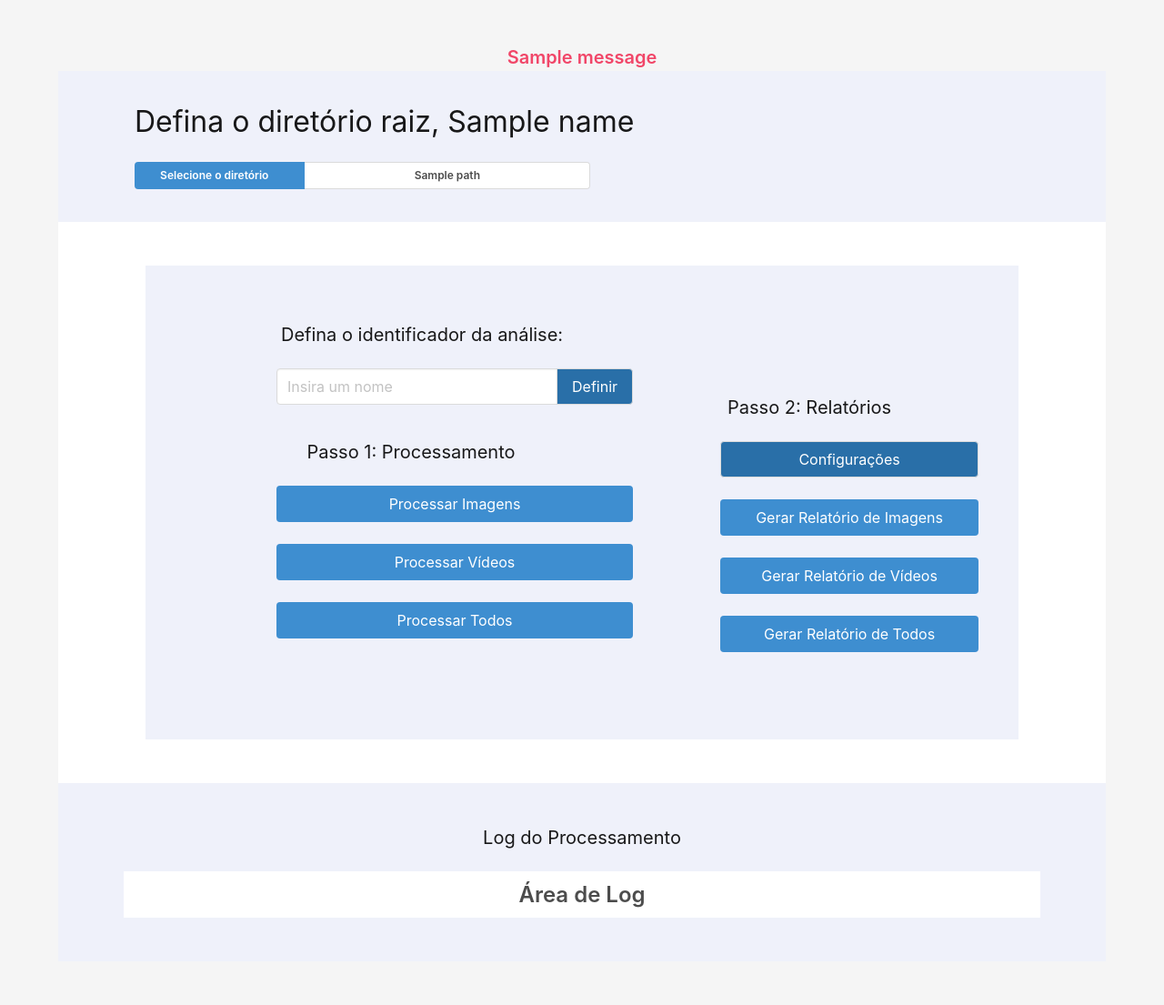
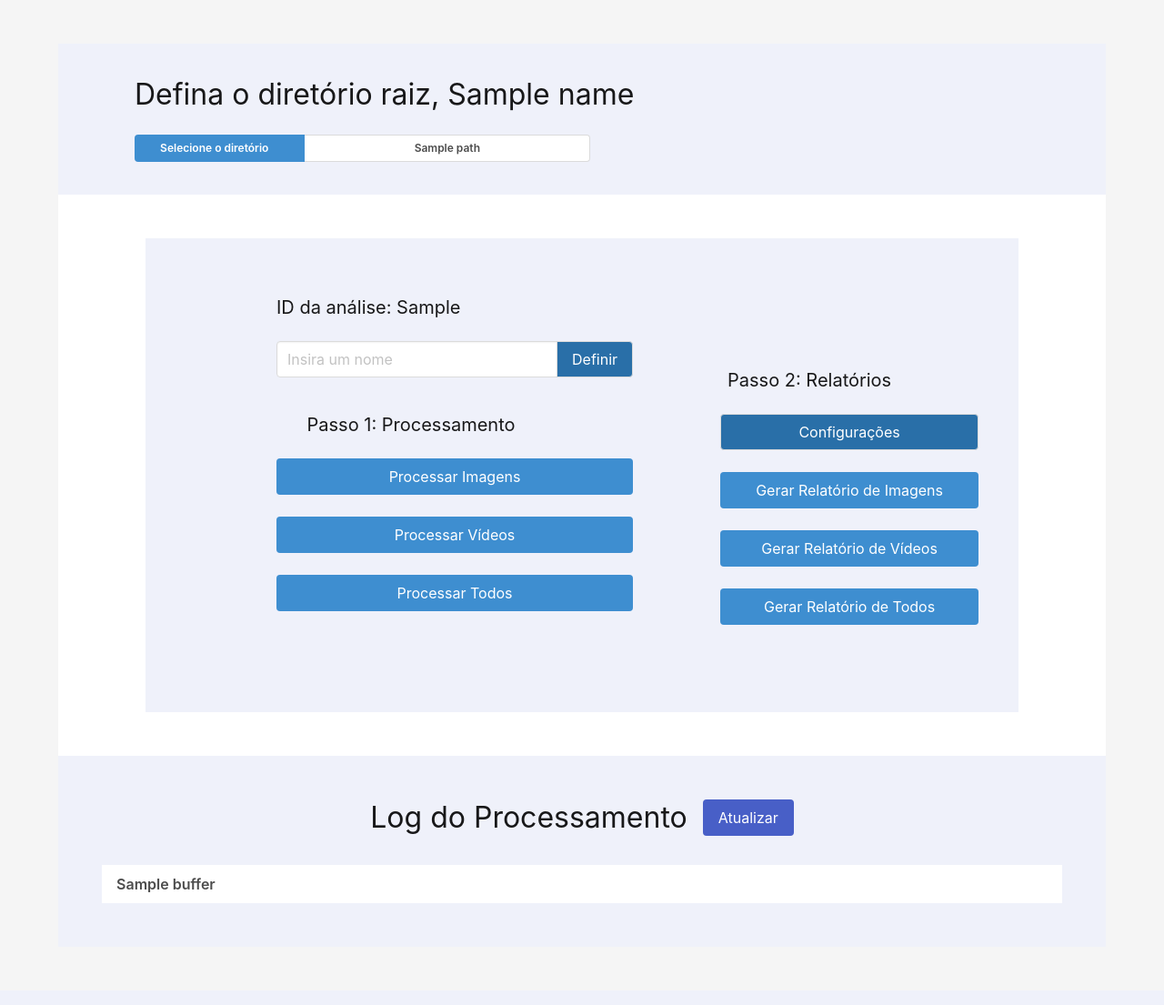
Before and after one commit to MPMG-DCC-UFMG/M08, a Python web app: template templates/new_analysis.html in a window 1280 px wide. Shown: the part 52-1157 px from the top of the page at 91% size. After the commit the page ends 1045 px from the top, so only its background shows below. Run offline with Jinja, Linux system fonts and the light colour scheme; the template is opened without the code that fills it: most values are stand-ins (such as "Sample title", 1, 10 or a date in 2020); one stand-in notice (Sample message) is shown; some libraries are stand-ins or nearby versions.

Commit message:
log funcional

```diff
--- a/templates/base.html
+++ b/templates/base.html
@@ -66,11 +66,13 @@
 
         <div class="hero-body">
             <div class="container has-text-centered">
-				{% with messages = get_flashed_messages() %}
+				{% with messages = get_flashed_messages(with_categories=true) %}
 				  {% if messages %}
 					<ul class=flashes>
-					{% for message in messages %}
-					  <li class="has-text-danger is-size-5 has-text-weight-semibold" >{{ message }}</li>
+					{% for category, message in messages %}
+						{% if category == 'error' %}
+							<li class="has-text-danger is-size-5 has-text-weight-semibold" >{{ message }}</li>
+						{% endif %}
 					{% endfor %}
 					</ul>
 				  {% endif %}
--- a/templates/new_analysis.html
+++ b/templates/new_analysis.html
@@ -50,14 +50,14 @@
             <div class="level-left">
                 <div class="collumns">
                     <div class="collumn pt-6 ml-6 pl-6 pr-6 pb-6">
-                        <h5 class="subtitle is-5 pr-6 mr-5">Defina o identificador da análise:</h5>
+                        <h5 class="subtitle is-5 pr-6 mr-5 has-text-left">ID da análise: {{ id_process }}</h5>
 							<form action="/idprocess" method="post">
 								<div class="field has-addons">
 									<div class="control">
 										<input class="input pr-6" type="text" name='id-process' placeholder="Insira um nome">
 									</div>
 									<div class="control">
-										<button type="submit" class="button has-background-info-dark has-text-white">Definir</button>
+										<button id="id-set" class="button has-background-info-dark has-text-white">Definir</button>
 									</div>
 								</div>
 							</form>
@@ -244,15 +244,19 @@
 
 <section class="section has-background-link-light">
     <div class="container is-fullwidth">
-        <h5 class="subtitle is-5">Log do Processamento</h5>
+		<form action="/log" method="post">
+		<label class="subtitle is-3">Log do Processamento </label>
+		<button type="submit" class="button is-link ml-2">
+			<span> Atualizar </span>
+		</button>
+		</form>
 
-        <nav class="level pl-5 pr-5">
-            <main role="main" class="column box-deco has-background-white">
-                <article class="blog-post">
-                    <h4 id="log-area" class="title is-4">Área de Log</h4>
-                </article>
-            </main>
-        </nav>
+		<main role="main" class="column box-deco has-background-white">
+			<article class="blog-post">
+				<p id="log" style='text-align: left; overflow-y: scroll; max-height: 300px; font-size: medium; white-space: pre-wrap'> {{ buffer }} </p>
+			</article>
+		</main>
+
     </div>
 </section>
 </h1>
```
Also changed, not shown: main.py (+22 -15 lines), 1 other file.
